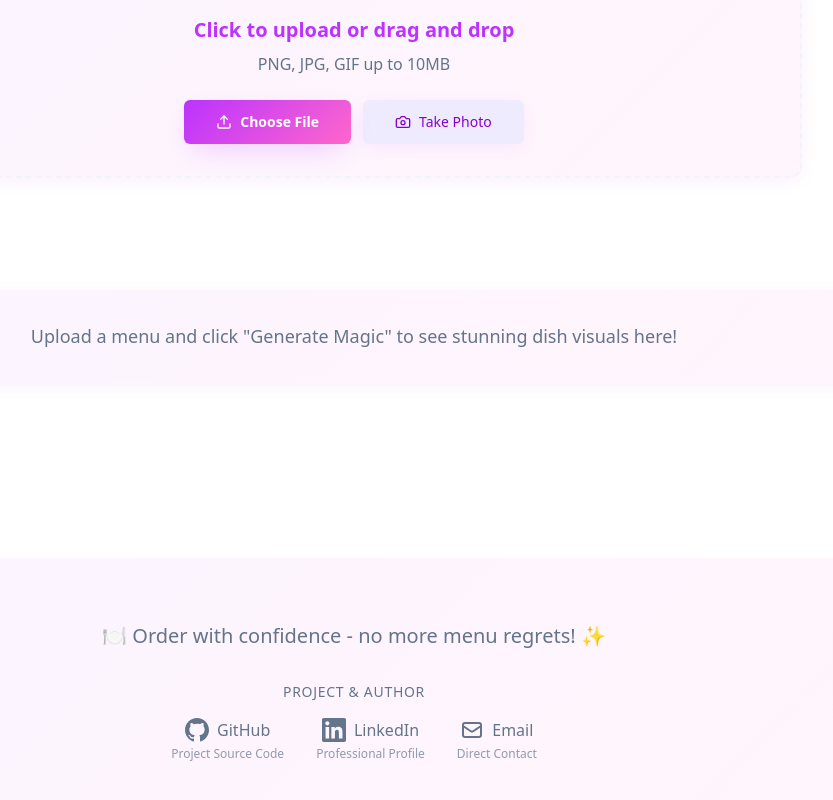
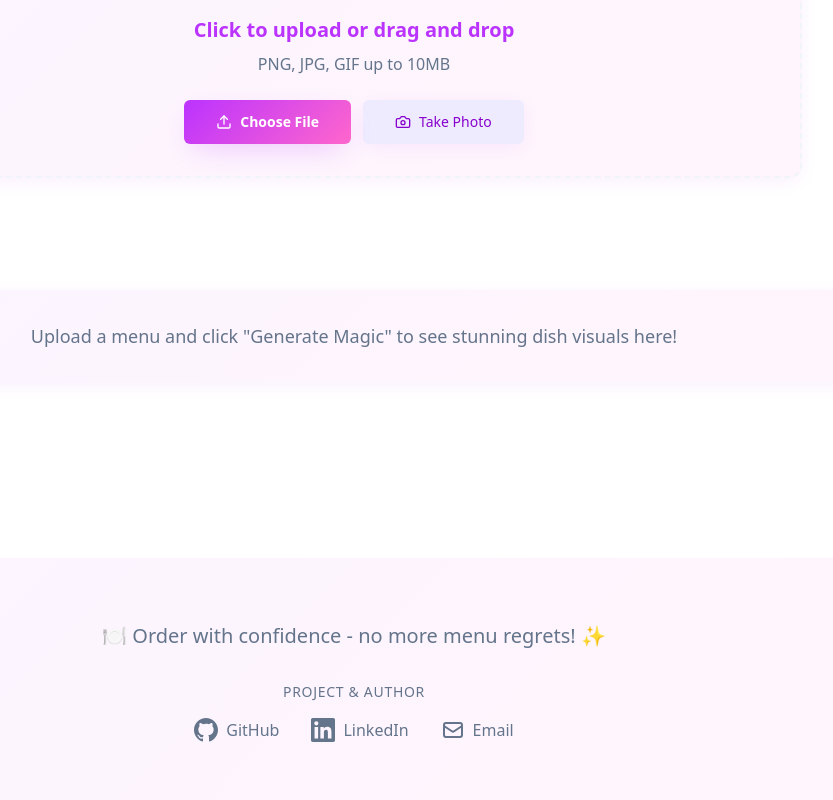
Before and after one commit to vorobushekk/picto-dish-magic, a React (Vite) app: page / in a window 1280 px wide. Shown: the part 822-1622 px from the top of the page, without its empty margins (286-1119 px from the left). Built offline with nearby package versions, Linux system fonts and the light colour scheme.

Commit message:
Remove contact details
Removed "Project Source Code", "Professional Profile", and "Direct Contact" from the footer.

```diff
--- a/src/pages/Index.tsx
+++ b/src/pages/Index.tsx
@@ -467,49 +467,33 @@ const Index = () => {
                   href="https://github.com/yourusername/menu-magic"
                   target="_blank"
                   rel="noopener noreferrer"
-                  className="group flex flex-col items-center space-y-1 text-muted-foreground hover:text-primary transition-colors duration-300"
+                  className="group flex items-center space-x-2 text-muted-foreground hover:text-primary transition-colors duration-300"
                  >
-                  <div className="flex items-center space-x-2">
                   <svg className="h-6 w-6 group-hover:scale-110 transition-transform duration-300" fill="currentColor" viewBox="0 0 24 24">
                       <path d="M12 0C5.374 0 0 5.373 0 12 0 17.302 3.438 21.8 8.207 23.387c.599.111.793-.261.793-.577v-2.234c-3.338.726-4.033-1.416-4.033-1.416-.546-1.387-1.333-1.756-1.333-1.756-1.089-.745.083-.729.083-.729 1.205.084 1.839 1.237 1.839 1.237 1.07 1.834 2.807 1.304 3.492.997.107-.775.418-1.305.762-1.604-2.665-.305-5.467-1.334-5.467-5.931 0-1.311.469-2.381 1.236-3.221-.124-.303-.535-1.524.117-3.176 0 0 1.008-.322 3.301 1.23A11.509 11.509 0 0112 5.803c1.02.005 2.047.138 3.006.404 2.291-1.552 3.297-1.23 3.297-1.23.653 1.653.242 2.874.118 3.176.77.84 1.235 1.911 1.235 3.221 0 4.609-2.807 5.624-5.479 5.921.43.372.823 1.102.823 2.222v3.293c0 .319.192.694.801.576C20.566 21.797 24 17.3 24 12c0-6.627-5.373-12-12-12z"/>
                     </svg>
                     <span className="font-medium">GitHub</span>
-                  </div>
-                  <span className="text-xs text-muted-foreground/70">
-                    {language === 'ru' ? 'Исходный код проекта' : 'Project Source Code'}
-                  </span>
                 </a>
-
                 <a
                   href="https://linkedin.com/in/yourusername"
                   target="_blank"
                   rel="noopener noreferrer"
-                  className="group flex flex-col items-center space-y-1 text-muted-foreground hover:text-primary transition-colors duration-300"
+                  className="group flex items-center space-x-2 text-muted-foreground hover:text-primary transition-colors duration-300"
                 >
-                  <div className="flex items-center space-x-2">
                   <svg className="h-6 w-6 group-hover:scale-110 transition-transform duration-300" fill="currentColor" viewBox="0 0 24 24">
                     <path d="M20.447 20.452h-3.554v-5.569c0-1.328-.027-3.037-1.852-3.037-1.853 0-2.136 1.445-2.136 2.939v5.667H9.351V9h3.414v1.561h.046c.477-.9 1.637-1.85 3.37-1.85 3.601 0 4.267 2.37 4.267 5.455v6.286zM5.337 7.433c-1.144 0-2.063-.926-2.063-2.065 0-1.138.92-2.063 2.063-2.063 1.14 0 2.064.925 2.064 2.063 0 1.139-.925 2.065-2.064 2.065zm1.782 13.019H3.555V9h3.564v11.452zM22.225 0H1.771C.792 0 0 .774 0 1.729v20.542C0 23.227.792 24 1.771 24h20.451C23.2 24 24 23.227 24 22.271V1.729C24 .774 23.2 0 22.222 0h.003z"/>
                   </svg>
                   <span className="font-medium">LinkedIn</span>
-                  </div>
-                  <span className="text-xs text-muted-foreground/70">
-                    {language === 'ru' ? 'Профессиональный профиль' : 'Professional Profile'}
-                  </span>
                 </a>
 
                 <a
                   href="mailto:your.email@example.com"
-                  className="group flex flex-col items-center space-y-1 text-muted-foreground hover:text-primary transition-colors duration-300"
+                  className="group flex items-center space-x-2 text-muted-foreground hover:text-primary transition-colors duration-300"
                 >
-                  <div className="flex items-center space-x-2">
                   <svg className="h-6 w-6 group-hover:scale-110 transition-transform duration-300" fill="none" stroke="currentColor" viewBox="0 0 24 24">
                     <path strokeLinecap="round" strokeLinejoin="round" strokeWidth={2} d="M3 8l7.89 5.26a2 2 0 002.22 0L21 8M5 19h14a2 2 0 002-2V7a2 2 0 00-2-2H5a2 2 0 00-2 2v10a2 2 0 002 2z" />
                   </svg>
                   <span className="font-medium">Email</span>
-                  </div>
-                  <span className="text-xs text-muted-foreground/70">
-                    {language === 'ru' ? 'Прямая связь' : 'Direct Contact'}
-                  </span>
                 </a>
               </div>
             </div>
```
Lines whose indentation alone changed are shown as unchanged.
